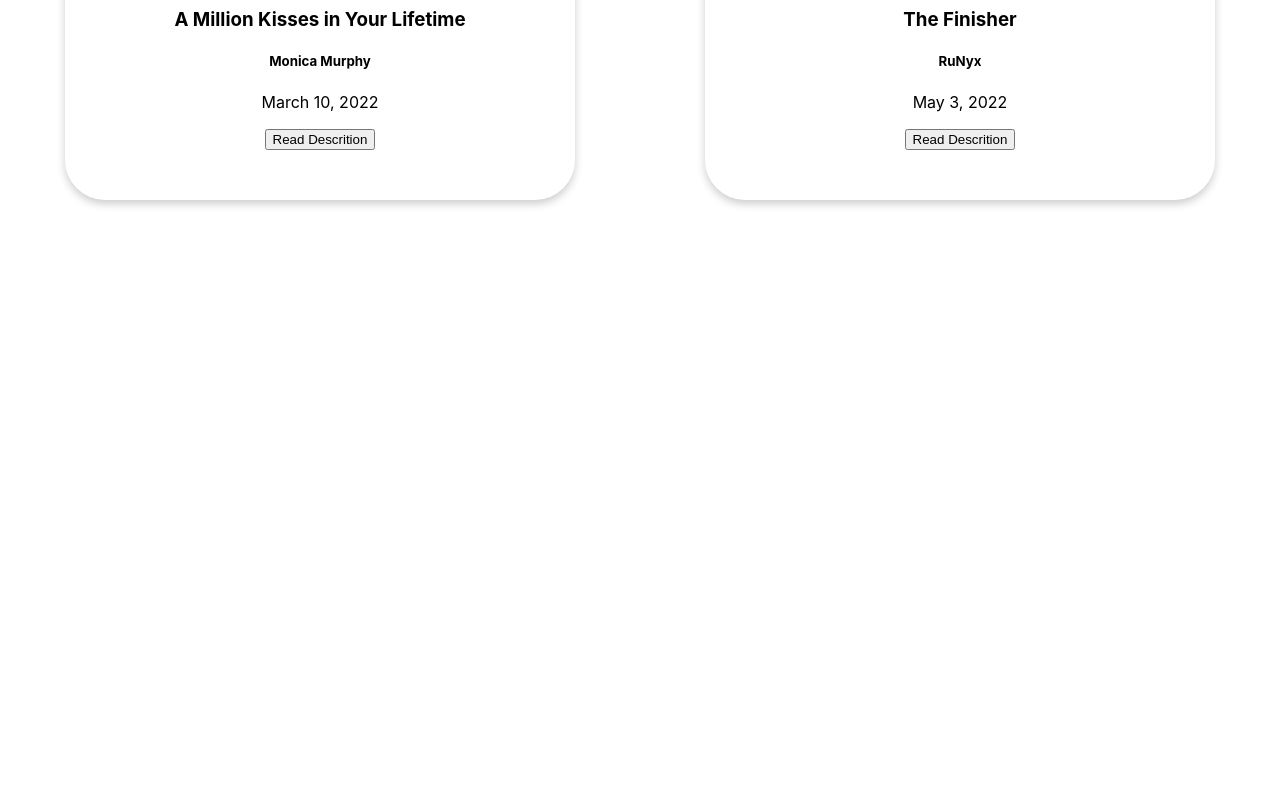
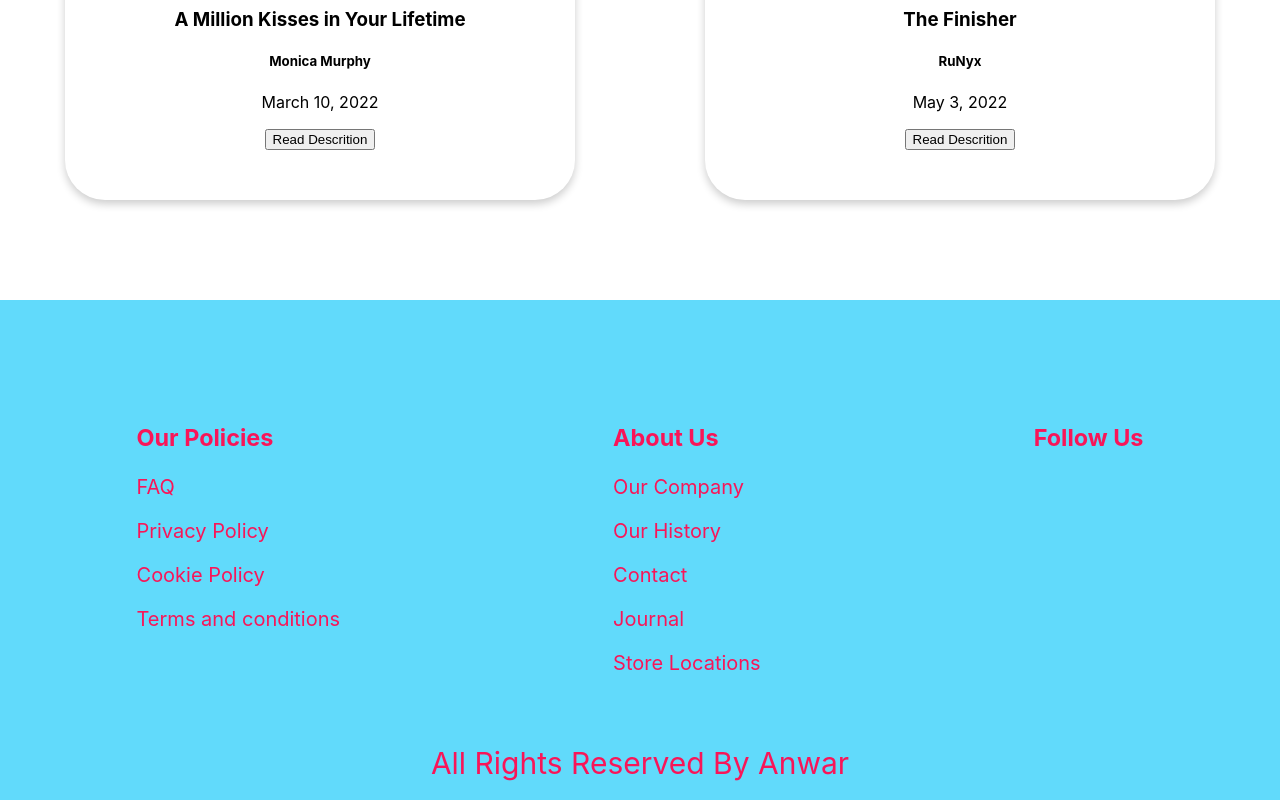
Before and after one commit to anwar730/my_book, a React (Create React App) app: page / in a window 1280 px wide. Shown: the part 8067-8867 px from the top of the page. Before the commit the page ends 8367 px from the top, so only its background shows below. Built offline with nearby package versions, Linux system fonts and the light colour scheme; data requests are answered from the project's data file.

Commit message:
Create and style the footer

```diff
--- a/src/App.css
+++ b/src/App.css
@@ -132,3 +132,21 @@ a.active{
   /* background-color: #f91558; */
   /* color: white; */
 }
+#sm-cont{
+  display: flex;
+  padding-top: 100px;
+  justify-content: space-around;
+  font-size: 20px;
+
+}
+#container {
+  background-color: #61dafb;
+  color:#f91558;
+  height: 500px;
+
+}
+#done {
+  text-align: center;
+  font-size:30px;
+  padding-top: 20px;
+}
--- a/src/components/Footer.js
+++ b/src/components/Footer.js
@@ -3,7 +3,30 @@ import React from 'react'
 
 function Footer() {
   return (
-    <div>
+    <div id="container">
+        <div id='sm-cont'>
+      <div id ='policies'>
+        <h3>Our Policies</h3>
+        <p>FAQ</p>
+        <p>Privacy Policy</p>
+        <p>Cookie Policy</p>
+        <p>Terms and conditions</p>
+
+
+      </div>
+      <div id='About us'>
+        <h3>About Us</h3>
+        <p>Our Company</p>
+        <p>Our History</p>
+        <p>Contact</p>
+        <p>Journal</p>
+        <p>Store Locations</p>
+      </div>
+      <div>
+        <h3>Follow Us</h3>
+      </div>
+      </div>
+      <p id='done'>All Rights Reserved By Anwar</p>
 
     </div>
   )
```
